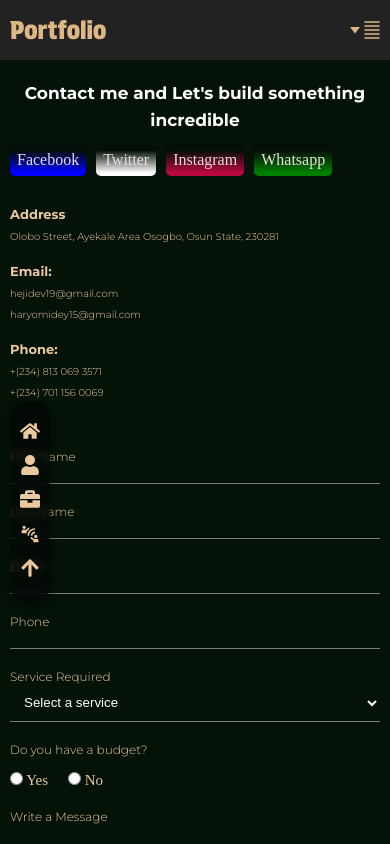
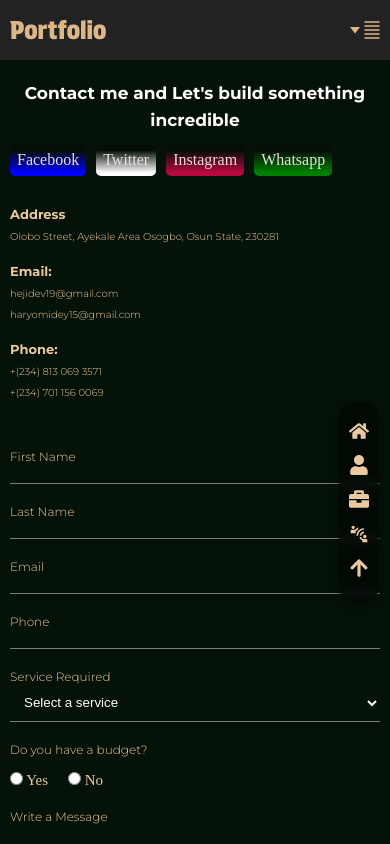
Before and after one commit to Lhurdb19/my-portfolio, a React (Create React App) app: page /contact in a window 390 px wide. Shown: the top 844 px of the page. Built offline with nearby package versions, Linux system fonts and the light colour scheme.

Commit message:
overlay updated

```diff
--- a/src/Components/Overlay/Overlay.css
+++ b/src/Components/Overlay/Overlay.css
@@ -34,7 +34,9 @@
   @media screen and (max-width:896px) {
     .overlay-container {
       width: 40px;
-      left: 10px;
+      left: 87%;
+      background: rgba(0, 0, 0, 0.5);
+      backdrop-filter: blur(5px);
       height: 200px;
       top: 50%;
       flex-direction: column;
```
